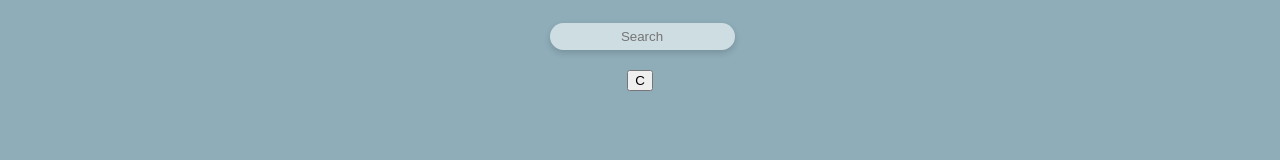
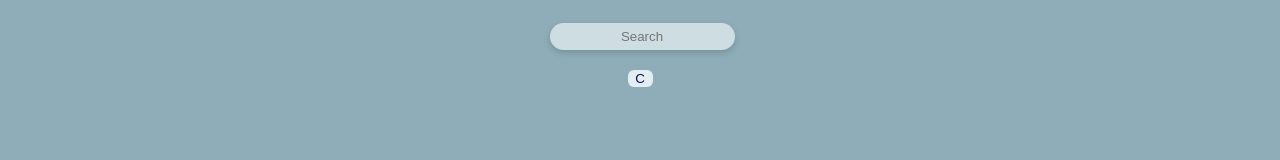
Before and after one commit to sebapkfd/ts-weather, a React (Create React App) app: page / in a window 1280 px wide. Shown: the part 130-290 px from the top of the page. Built offline with nearby package versions, Linux system fonts and the light colour scheme.

Commit message:
Added basic style to option button

```diff
--- a/src/App.css
+++ b/src/App.css
@@ -66,6 +66,18 @@ input:focus{
 button {
   align-self: center;
   margin-bottom: 20px;
+  border: none;
+  border-radius: 6px;
+  background-color: #E4EDF0;
+  color: #061263;
+  outline: none;
+  transition: 0.4s;
+  width: 25px;
+}
+
+button:hover {
+  background-color: #8EADB9;
+  color: #E4EDF0;
 }
 
 .info {
```
